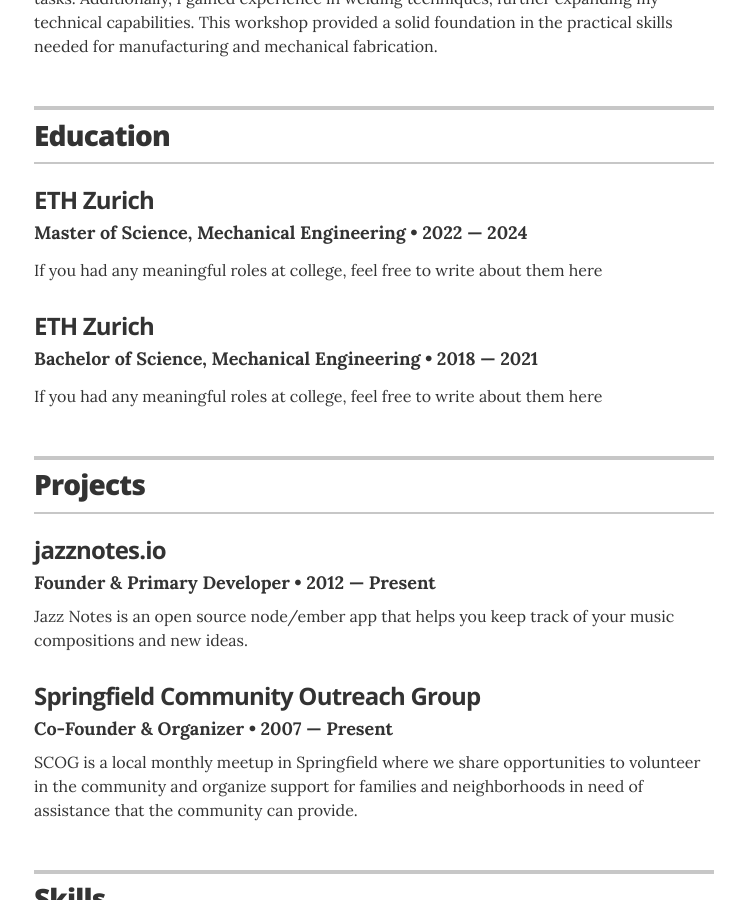
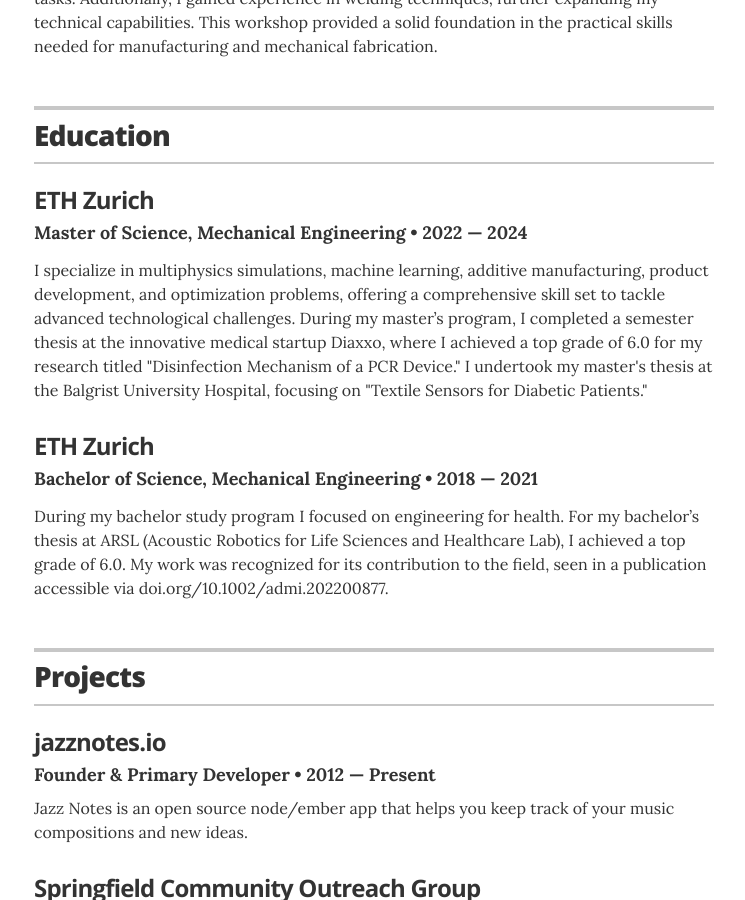
Before and after one commit to TobiasKoehlerETH/TobiasKoehlerETH.github.io, a Jekyll site: the page built from index.html, in a window 1280 px wide and 900 px high, scrolled down 1161 px. Shown: the whole window, without its empty margins (266-1011 px from the left). Built offline with Jekyll 4.4.1, drawn with Linux system fonts in a browser that asks for light colours.

Commit message:
Update education.yml

```diff
--- a/_data/education.yml
+++ b/_data/education.yml
@@ -2,10 +2,9 @@
 - degree: Master of Science, Mechanical Engineering
   uni: ETH Zurich
   year: 2022 &mdash; 2024
-  summary: If you had any meaningful roles at college, feel free to write about them here
-
+  summary: I specialize in multiphysics simulations, machine learning, additive manufacturing, product development, and optimization problems, offering a comprehensive skill set to tackle advanced technological challenges. During my master’s program, I completed a semester thesis at the innovative medical startup Diaxxo, where I achieved a top grade of 6.0 for my research titled "Disinfection Mechanism of a PCR Device." I undertook my master's thesis at the Balgrist University Hospital, focusing on "Textile Sensors for Diabetic Patients."
 # Degree
 - degree: Bachelor of Science, Mechanical Engineering
   uni: ETH Zurich
   year: 2018 &mdash; 2021
-  summary: If you had any meaningful roles at college, feel free to write about them here
+  summary: During my bachelor study program I focused on engineering for health. For my bachelor’s thesis at ARSL (Acoustic Robotics for Life Sciences and Healthcare Lab), I achieved a top grade of 6.0. My work was recognized for its contribution to the field, seen in a publication accessible via doi.org/10.1002/admi.202200877.
```
